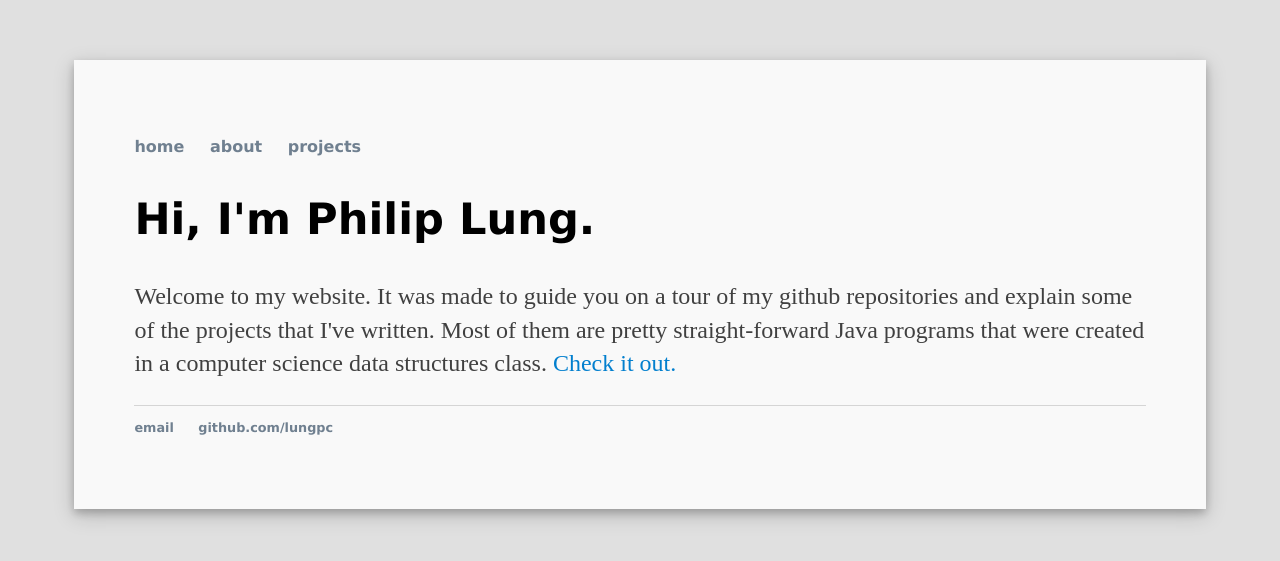
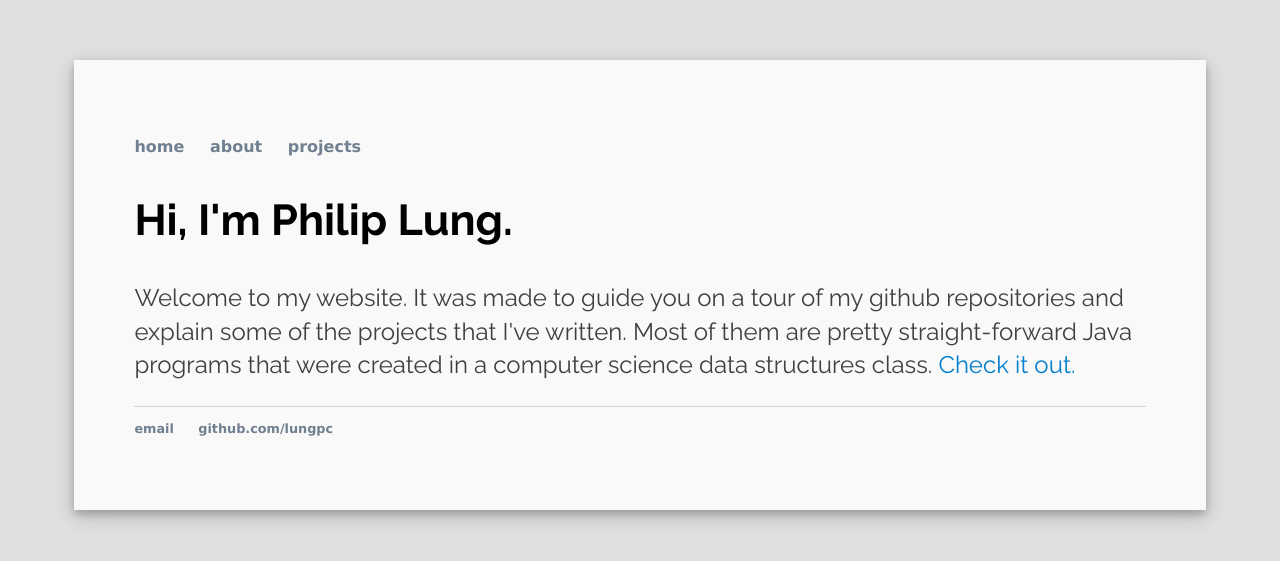
Before and after one commit to lungpc/lungpc.github.io, a Jekyll site: the page built from index.html, in a window 1280 px wide. Shown: the top 561 px of the page. Built offline with Jekyll 4.4.1, drawn with Linux system fonts in a browser that asks for light colours.

Commit message:
Update style.css

```diff
--- a/css/style.css
+++ b/css/style.css
@@ -51,9 +51,9 @@ a {
 /* Links turn black when mouse hovers over them. */
 a:hover { color: black; }
 
-p, ul { font-size: 1.5em; line-height: 1.4em; color: #404040; font-family: 'Helvetica', 'Calibri' 'Sans-Serif'; }
+p, ul { font-size: 1.5em; line-height: 1.4em; color: #404040; font-family: 'Raleway', 'Calibri', sans-serif; }
 
-h1, h2, h3, h4 { font-family: 'Verdana', 'Arial', 'Sans-Serif'; }
+h1, h2, h3, h4 { font-family: 'Raleway', 'Arial', sans-serif; }
 h1 { font-size: 3em;  }
 h2 { font-size: 2.7em; }
 h3 { font-size: 2.3em; }
```
